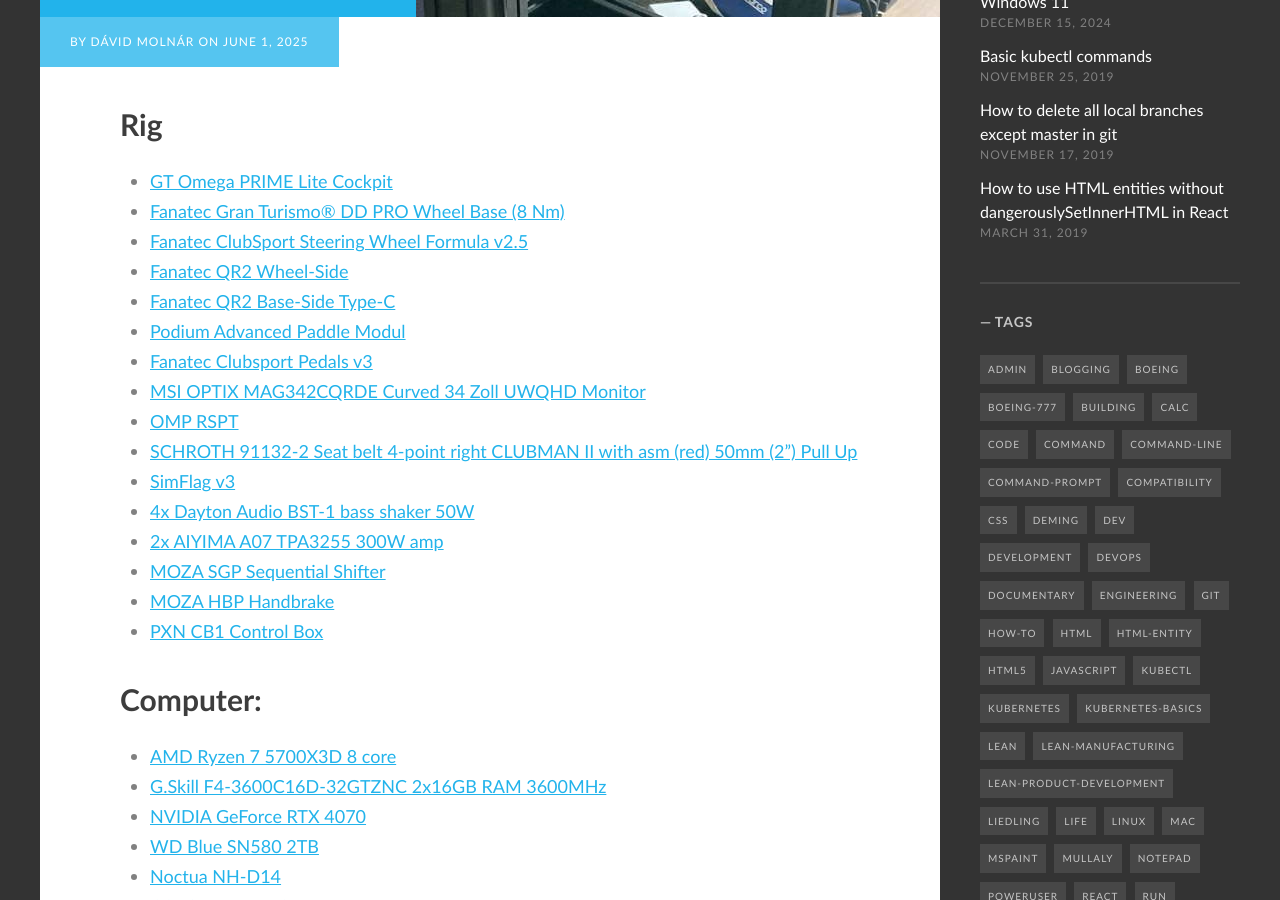
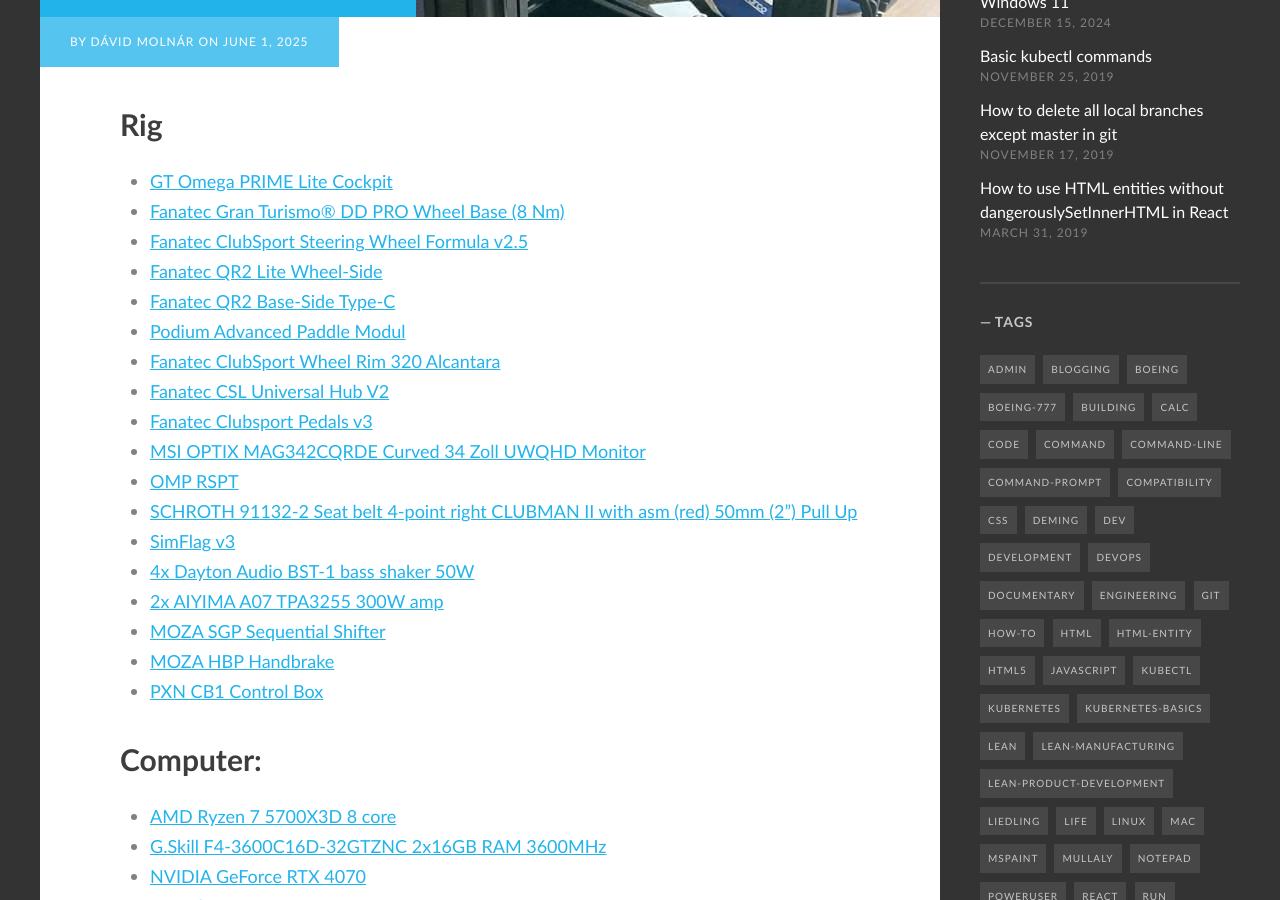
Before and after one commit to mdavid626/blog, a Jekyll site: the page built from _posts/2025-06-01-My-simrig.md, in a window 1280 px wide and 900 px high, scrolled down 827 px. Built offline with Jekyll 4.4.1, drawn with Linux system fonts in a browser that asks for light colours; some web fonts are replaced; comment, search, counter and statistics services are not loaded.

Commit message:
Add new lenkrad

```diff
--- a/_posts/2025-06-01-My-simrig.md
+++ b/_posts/2025-06-01-My-simrig.md
@@ -10,9 +10,11 @@
 - [GT Omega PRIME Lite Cockpit](https://gtomega.eu/products/prime-lite-cockpit)
 - [Fanatec Gran Turismo® DD PRO Wheel Base (8 Nm)](https://www.fanatec.com/eu/de/p/wheel-bases/crd-9020006-eu/gran-turismo-dd-pro-wheel-base-qr2-eu)
 - [Fanatec ClubSport Steering Wheel Formula v2.5](https://www.fanatec.com/eu/de/p/steering-wheels/cs_swform_v2.5_qr2/clubsport-steering-wheel-formula-v2-5-qr2)
-- [Fanatec QR2 Wheel-Side](https://www.fanatec.com/eu/de/p/sim-racing-accessories/qr2_ws/qr2-wheel-side)
+- [Fanatec QR2 Lite Wheel-Side](https://www.fanatec.com/eu/de/p/sim-racing-accessories/qr2_ws/qr2-wheel-side)
 - [Fanatec QR2 Base-Side Type-C](https://www.fanatec.com/eu/de/p/sim-racing-accessories/qr2_bs_c/qr2-base-side-type-c)
 - [Podium Advanced Paddle Modul](https://www.fanatec.com/eu/de/p/sim-racing-accessories/p_apm/podium-advanced-paddle-module)
+- [Fanatec ClubSport Wheel Rim 320 Alcantara](https://www.fanatec.com/eu/en/p/wheel-rims/cs_wr_320_a/clubsport-wheel-rim-320-alcantara)
+- [Fanatec CSL Universal Hub V2](https://www.fanatec.com/eu/de/p/sim-racing-accessories/csl_uh_v2_qr2/csl-universal-hub-v2-qr2)
 - [Fanatec Clubsport Pedals v3](https://www.fanatec.com/eu/de/p/pedals/csp_v3/clubsport-pedals-v3)
 - [MSI OPTIX MAG342CQRDE Curved 34 Zoll UWQHD Monitor](https://de.msi.com/Monitor/Optix-MAG342CQR)
 - [OMP RSPT](https://www.sandtler24.de/OMP-Rennsitz-RS-PT-2-2307)
```
